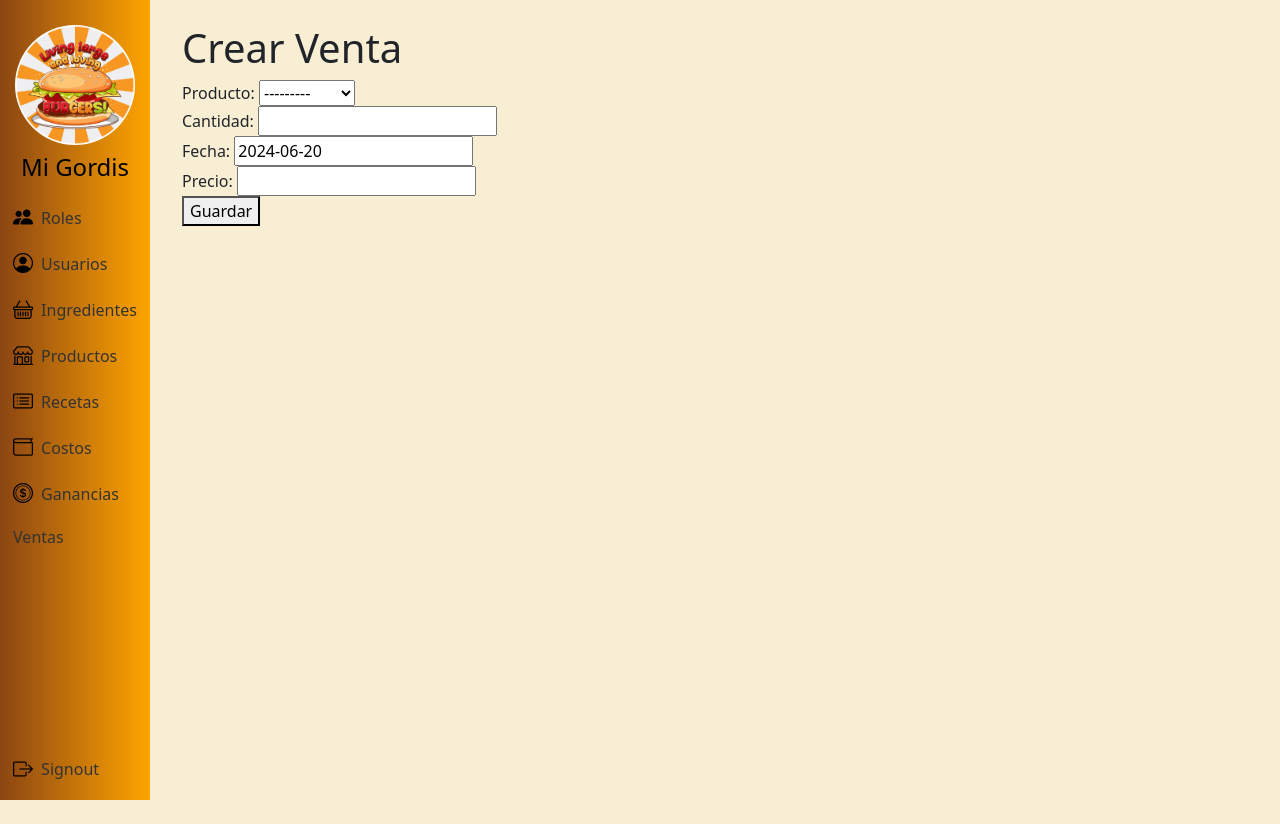
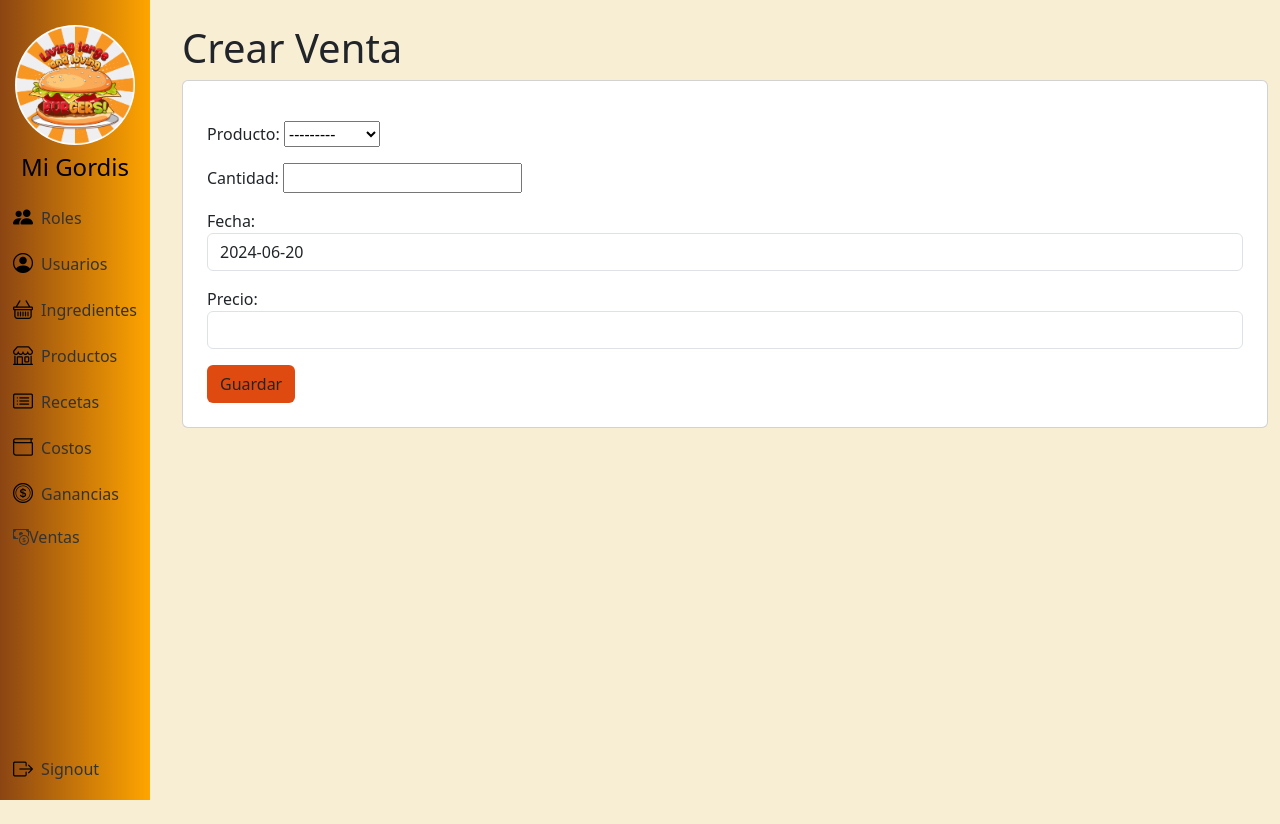
Before and after one commit to KiaraLuz/proyecto-ing.software, a Django app: page /ventas/crear/ in a window 1280 px wide. Run offline with Django 5.2, Linux system fonts and the light colour scheme; a user stored in the database is signed in; data comes from the database, SQL or seed files in the repository; both versions use the stored data as it was after the commit.

Commit message:
cambios_estilo

```diff
--- a/app/templates/layouts/base.html
+++ b/app/templates/layouts/base.html
@@ -123,6 +123,7 @@
                             </li>
                             <li class="nav-item">
                                 <a class="nav-link" href="{% url 'venta_listar' %}">
+                                    <i class="bi bi-cash-coin"></i>
                                     Ventas
                                 </a>
                             </li>
--- a/app/templates/venta/venta_crear.html
+++ b/app/templates/venta/venta_crear.html
@@ -2,33 +2,38 @@
 
 {% block content %}
 <h1>Crear Venta</h1>
+<div class="card p-4">
     <form method="post" id="venta-form">
         {% csrf_token %}
+        <div class="mb-3">
             {{ form.non_field_errors }}
             {{ form.producto.errors }}
             {{ form.cantidad.errors }}
+        </div>
 
-        <div>
+        <div class="mb-3">
             <label for="{{ form.producto.id_for_label }}">Producto:</label>
             {{ form.producto }}
         </div>
 
-        <div>
+        <div class="mb-3">
             <label for="{{ form.cantidad.id_for_label }}">Cantidad:</label>
             {{ form.cantidad }}
         </div>
-        <div>
+
+        <div class="mb-3">
             <label for="fecha">Fecha:</label>
-            <input type="text" id="fecha" name="fecha" value="{{ fecha_actual }}" readonly>
+            <input type="text" id="fecha" name="fecha" value="{{ fecha_actual }}" readonly class="form-control">
         </div>
 
-        <div>
+        <div class="mb-3">
             <label for="id_precio">Precio:</label>
-            <input type="text" id="id_precio" name="precio" readonly>
+            <input type="text" id="id_precio" name="precio" readonly class="form-control">
         </div>
 
-        <button type="submit">Guardar</button>
+        <button type="submit" class="btn btn-color">Guardar</button>
     </form>
+</div>
 
 <script>
     document.getElementById('id_producto').addEventListener('change', function() {
@@ -41,6 +46,4 @@
         });
     });
 </script>
-
-
 {% endblock %}
```
Also changed, not shown: db.sqlite3. Lines whose indentation alone changed are shown as unchanged.
